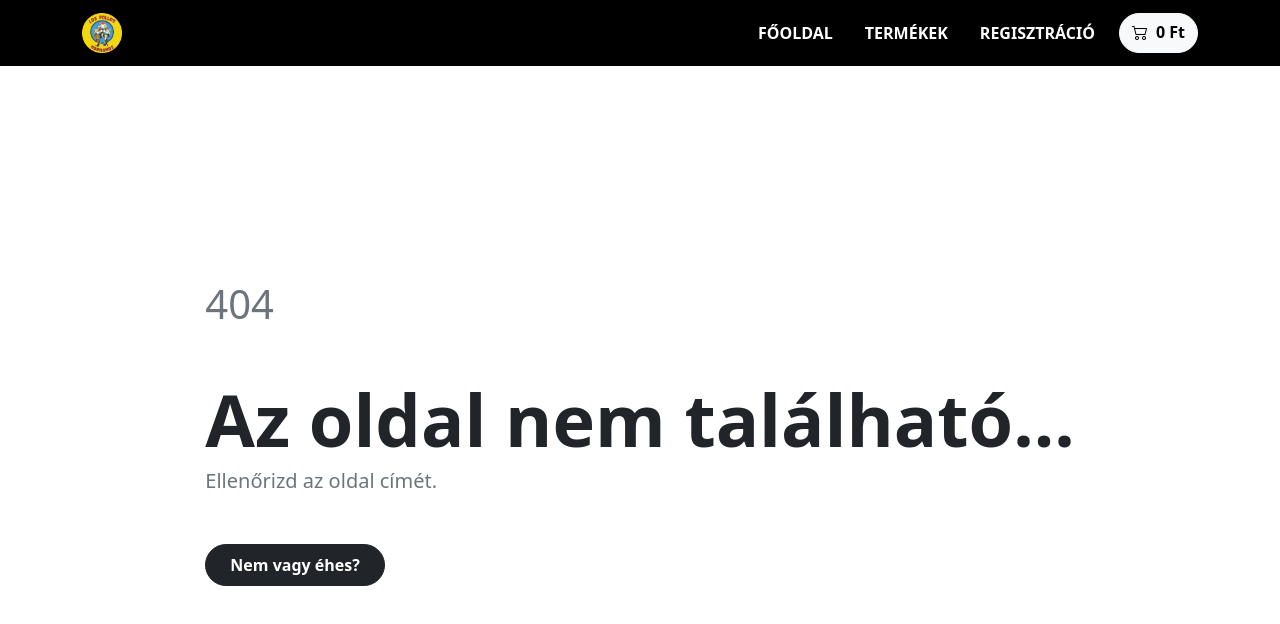
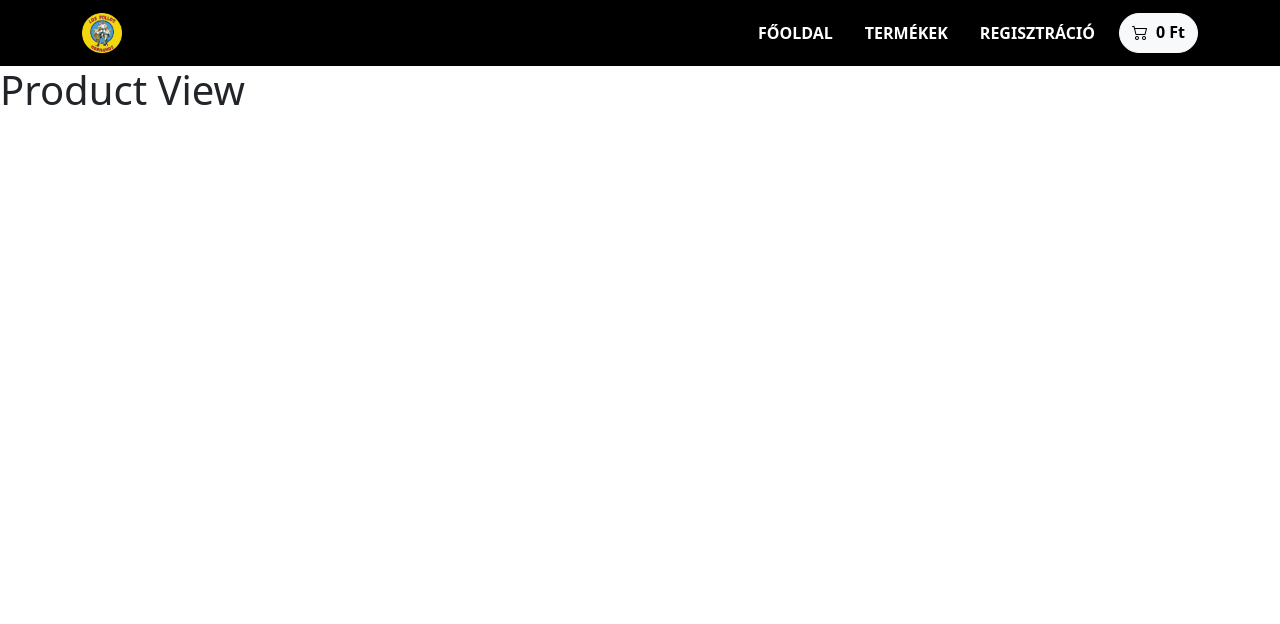
Before and after one commit to bombasztikus/Vizsgaremek, a Vue app in the folder frontend/: page /products/1 in a window 1280 px wide. Before the commit this address led to /404. Shown: the top 624 px of the page. Built offline with nearby package versions, Linux system fonts and the light colour scheme.

Commit message:
termék oldalak

```diff
--- a/frontend/src/components/store/MealCard.vue
+++ b/frontend/src/components/store/MealCard.vue
@@ -27,8 +27,9 @@ const addToCart = () => {
 
 <template>
     <article class="card h-100 rounded-4 overflow-hidden" style="min-height: 400;">
+        <RouterLink :to="{ name: 'product', params: { id: meal.id } }" class="text-decoration-none text-dark h-100">
             <img :src="meal.has_image_url ? meal.image_url : meal.fallback_image_url" class="card-img-top h-10 p-2" :alt="`${meal.name} illusztrációja`" :class="[$style.grow]">
-        <div class="card-body d-flex flex-column">
+            <div class="card-body d-flex flex-column pb-0">
                 <h5 class="card-title fw-bolder fs-4 text-truncate lh-base">{{ meal.name }}</h5>
                 <p class="card-subtitle">
                     <i class="bi bi-star-fill text-warning me-1" v-for="star in meal.stars" :key="star"></i>
@@ -38,6 +39,9 @@ const addToCart = () => {
                 <p class="card-text text-body-secondary mt-2 meal-description">
                     {{ meal.description ?? "Ennek az ételnek vagy italnak nincs leírása, de biztosan nagyon finom." }}
                 </p>
+            </div>
+        </RouterLink>
+        <div class="card-body">
             <button @click="addToCart" class="btn btn-outline-dark fw-bold w-100 mt-auto rounded-pill text-uppercase">
                 <template v-if="inCartAlready"><i class="bi bi-cart-check me-1"></i>Kosárban (</template>
                 <template v-if="meal.is_free">
--- a/frontend/src/router/index.ts
+++ b/frontend/src/router/index.ts
@@ -59,9 +59,18 @@ const router = createRouter({
             }
         },
         {
-            path: '/browse',
+            path: '/products',
             name: 'browse',
             component: () => import("../views/ProductsView.vue"),
+            meta: {
+                requiresAuth: false,
+                preventAuthedEnter: false,
+            }
+        },
+        {
+            path: '/products/:id',
+            name: 'product',
+            component: () => import("../views/ProductView.vue"),
             meta: {
                 requiresAuth: false,
                 preventAuthedEnter: false,
--- /dev/null
+++ b/frontend/src/views/ProductView.vue
@@ -0,0 +1,8 @@
+<script setup lang="ts">
+</script>
+
+<template>
+    <div>
+        <h1>Product View</h1>
+    </div>
+</template>
```
Lines whose indentation alone changed are shown as unchanged.
